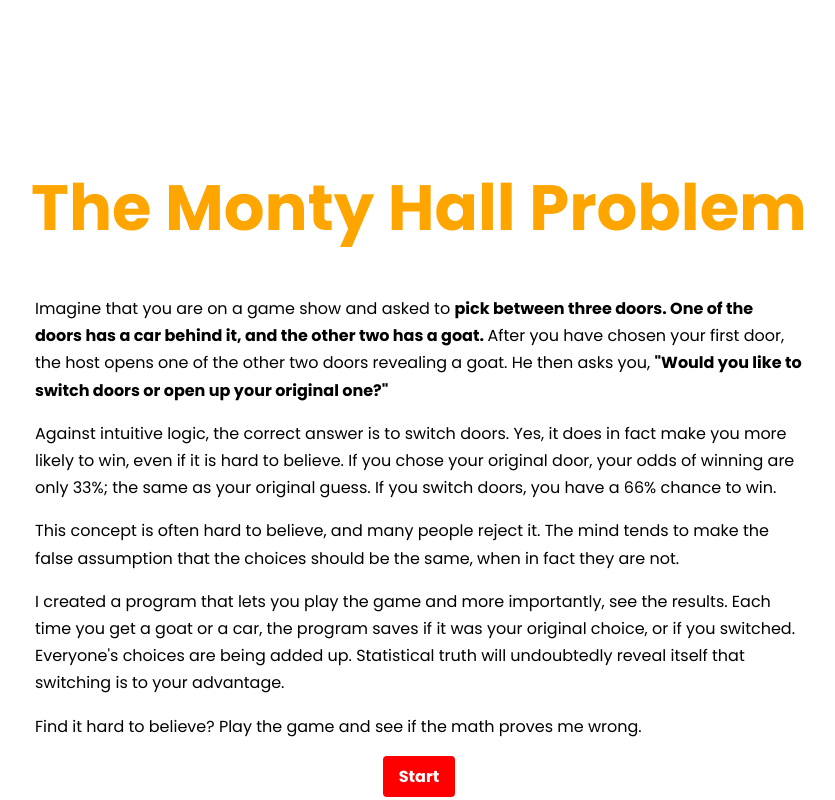
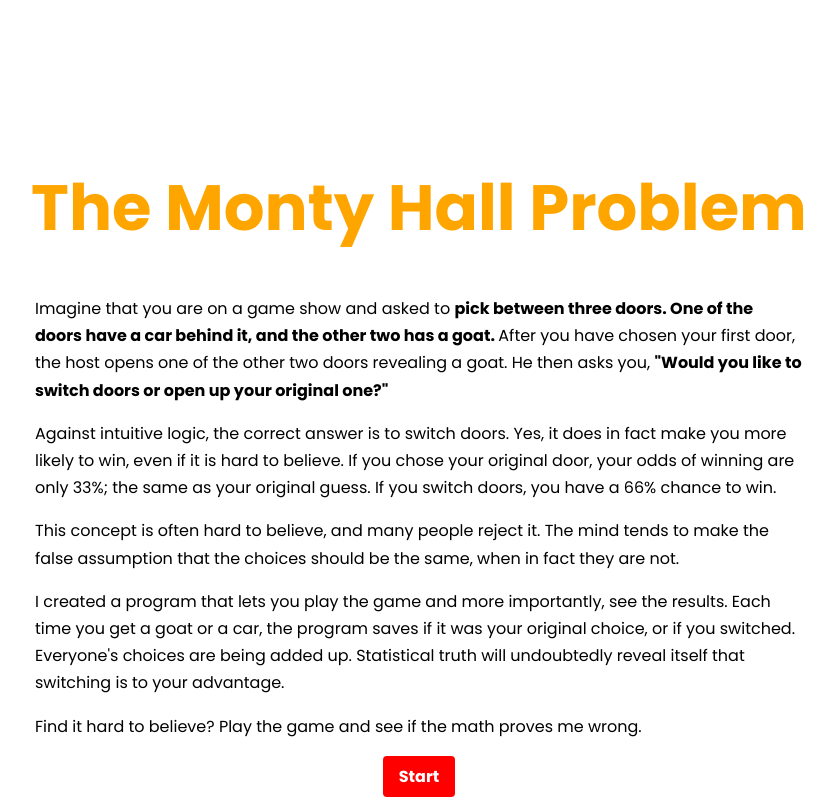
Before and after one commit to ChimentiMatt/Monty-Hall-Problem-django-, a Django app: page / in a window 1280 px wide. Shown: the whole page, without its empty margins (221-1056 px from the left). Run offline with Django 3.2, Linux system fonts and the light colour scheme; data comes from the database, SQL or seed files in the repository.

Commit message:
added readme

```diff
--- a/appMonty/templates/appMonty/home.html
+++ b/appMonty/templates/appMonty/home.html
@@ -16,7 +16,7 @@
                     <h1>The Monty Hall Problem</h1>
                 </div>
                 <div id="explanation">
-                    <p>Imagine that you are on a game show and asked to <span id="titleEmph"> pick between three doors. One of the doors has a car behind it, and the other two has a goat. </span> After you have chosen your first door, the host opens one of the other two doors revealing a goat. He then asks you, <span id="titleEmph"> "Would you like to switch doors or open up your original one?" </span>
+                    <p>Imagine that you are on a game show and asked to <span id="titleEmph"> pick between three doors. One of the doors have a car behind it, and the other two has a goat. </span> After you have chosen your first door, the host opens one of the other two doors revealing a goat. He then asks you, <span id="titleEmph"> "Would you like to switch doors or open up your original one?" </span>
                     </p>
                     <p>Against intuitive logic, the correct answer is to switch doors. Yes, it does in fact make you more likely to win, even if it is hard to believe. If you chose your original door, your odds of winning are only 33%; the same as your original guess. If you switch doors, you have a 66% chance to win.
                     </p>
```
Also changed, not shown: README.md (added).
